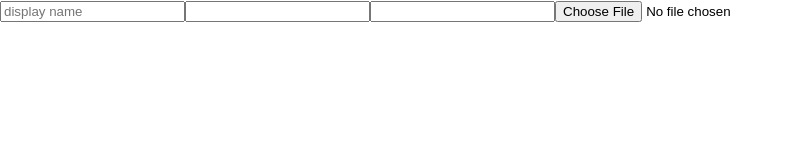
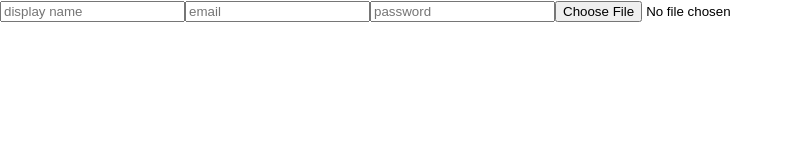
Before and after one commit to daviddvsjrgg/realtime-chat-david-developing, a React (Create React App) app: page / in a window 1280 px wide. Shown: the top 160 px of the page, without its empty margins (0-793 px from the left). Built offline with nearby package versions, Linux system fonts and the light colour scheme.

Commit message:
Developing pages/Register.jsx

```diff
--- a/src/pages/Register.jsx
+++ b/src/pages/Register.jsx
@@ -5,9 +5,9 @@ return (
         <div className='formContainer'>
             <div className='formWrapper'>
                 <form action="">
-                    <input type="text" placeholder='display name' />
-                    <input type="email" />
-                    <input type="password" />
+                    <input type="text" placeholder='display name'/>
+                    <input type="email" placeholder='email'/>
+                    <input type="password" placeholder='password'/>
                     <input type="file" />
                 </form>
             </div>
```
